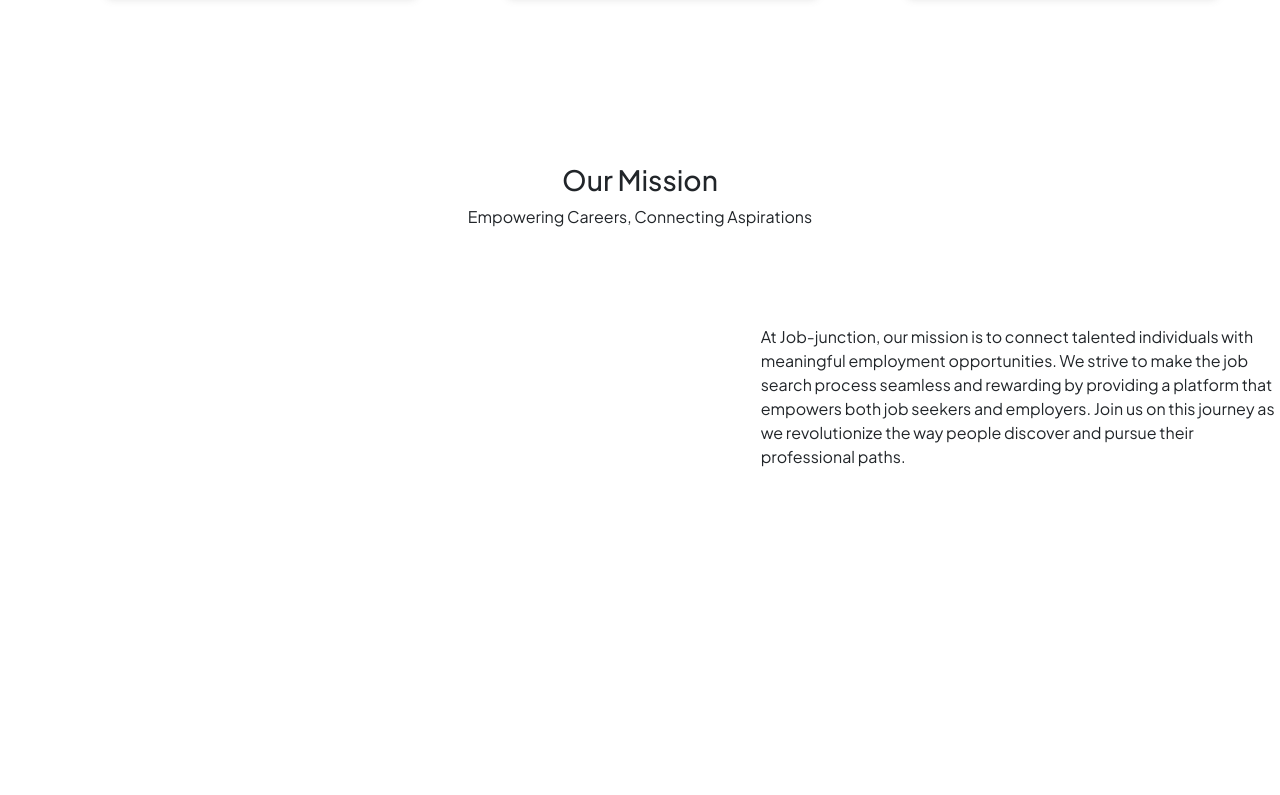
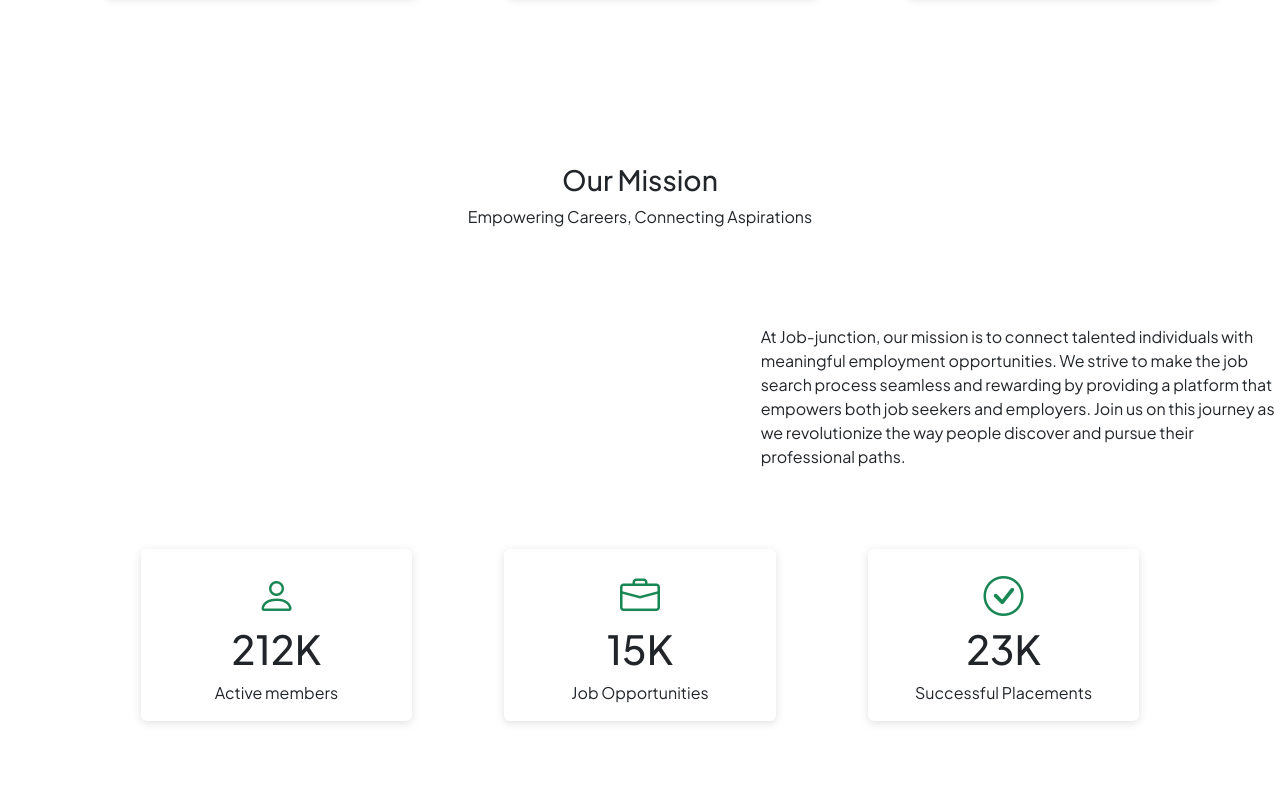
Before and after one commit to DilanKz/Job-Junction, a plain HTML site: page Front_End/index.html in a window 1280 px wide. Shown: the part 1485-2280 px from the top of the page. Drawn offline with nearby package versions, Linux system fonts and the light colour scheme; some packages are replaced by stand-ins of ours.

Commit message:
Update index.html

```diff
--- a/Front_End/index.html
+++ b/Front_End/index.html
@@ -103,7 +103,7 @@
 
 </main>
 
-<main id="popular-frame" class="p-0 w-100 vh-100 overflow-hidden position-relative container-fluid ">
+<main id="popular-frame" class="p-0 w-100 min-vh-100 overflow-hidden position-relative container-fluid ">
     <h3 class="h3 mt-5 b-5 text-center">Popular Job Categories</h3>
     <p class="text-center fs-6 pb-5">Trending Searches - Explore Hot Job Opportunities Now!</p>
 
@@ -281,7 +281,7 @@
     </div>
 </main>
 
-<main id="about-frame" class="p-0 w-100 vh-100 overflow-hidden position-relative container-fluid ">
+<main id="about-frame" class="p-0 w-100 min-vh-100 overflow-hidden position-relative container-fluid ">
     <h3 class="h3 mt-5 b-5 text-center">Our Mission</h3>
     <p class="text-center fs-6 pb-5">Empowering Careers, Connecting Aspirations</p>
 
@@ -300,6 +300,34 @@
         </div>
 
     </div>
+
+
+    <div class="row justify-content-center mt-5">
+        <div class="col-xxl-10 col-xl-10 col-lg-10 col-md-12 col-sm-12 col-12">
+            <div class="row p-0 justify-content-evenly mt-3 gap-5">
+
+                <div class="col-xxl-3 col-xl-3 col-lg-3 col-md-10 col-sm-10 col-10 box-shadow-3 rounded-2">
+                    <i class="bi bi-person fs-1 d-block text-center mt-3 text-success"></i>
+                    <h2 class="h2 fs-1 text-center" style="user-select: none">212K</h2>
+                    <p class="text-center" style="user-select: none">Active members</p>
+                </div>
+
+                <div class="col-xxl-3 col-xl-3 col-lg-3 col-md-10 col-sm-10 col-10 box-shadow-3 rounded-2">
+                    <i class="bi bi-briefcase fs-1 d-block text-center mt-3 text-success"></i>
+                    <h2 class="h2 fs-1 text-center" style="user-select: none">15K</h2>
+                    <p class="text-center" style="user-select: none">Job Opportunities</p>
+                </div>
+
+                <div class="col-xxl-3 col-xl-3 col-lg-3 col-md-10 col-sm-10 col-10 box-shadow-3 rounded-2">
+                    <i class="bi bi-check-circle fs-1 d-block text-center mt-3 text-success"></i>
+                    <h2 class="h2 fs-1 text-center" style="user-select: none">23K</h2>
+                    <p class="text-center" style="user-select: none">Successful Placements</p>
+                </div>
+
+            </div>
+        </div>
+    </div>
+
 </main>
 
 <!--<main id="map-frame" class="w-100 overflow-hidden vh-100 container-fluid bg-warning">
```
